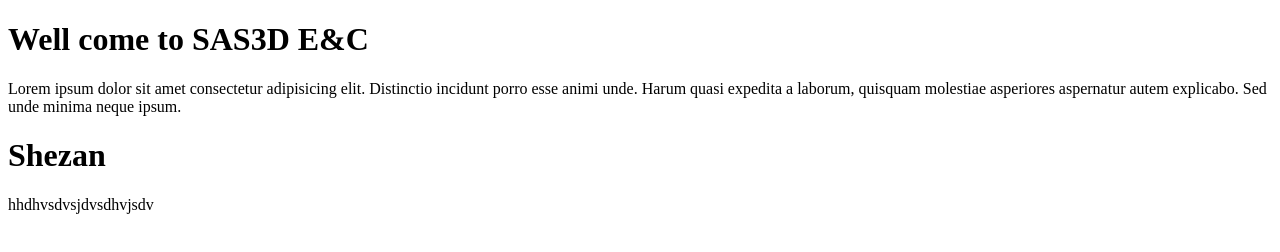
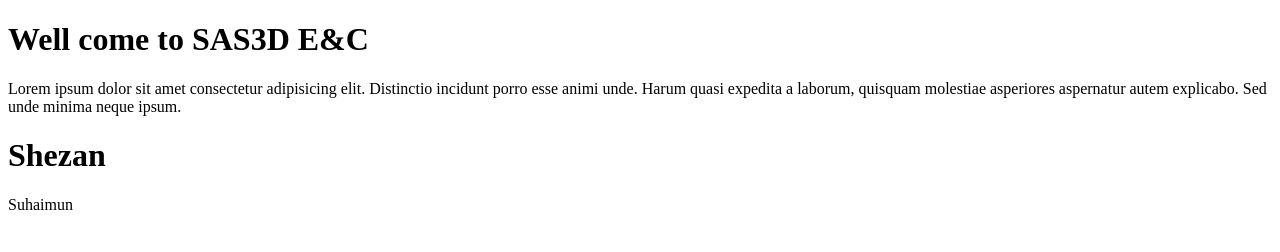
Before and after one commit to Suhaimun/my-first-project, a plain HTML site: page index.html in a window 1280 px wide. Drawn offline with Linux system fonts and the light colour scheme.

Commit message:
Update index.html

```diff
--- a/index.html
+++ b/index.html
@@ -13,7 +13,7 @@
 
 	<p>Lorem ipsum dolor sit amet consectetur adipisicing elit. Distinctio incidunt porro esse animi unde. Harum quasi expedita a laborum, quisquam molestiae asperiores aspernatur autem explicabo. Sed unde minima neque ipsum.</p>
 	<h1>Shezan</h1>
-									     hhdhvsdvsjdvsdhvjsdv
+									     Suhaimun
 </body>
 
 </html>
```
